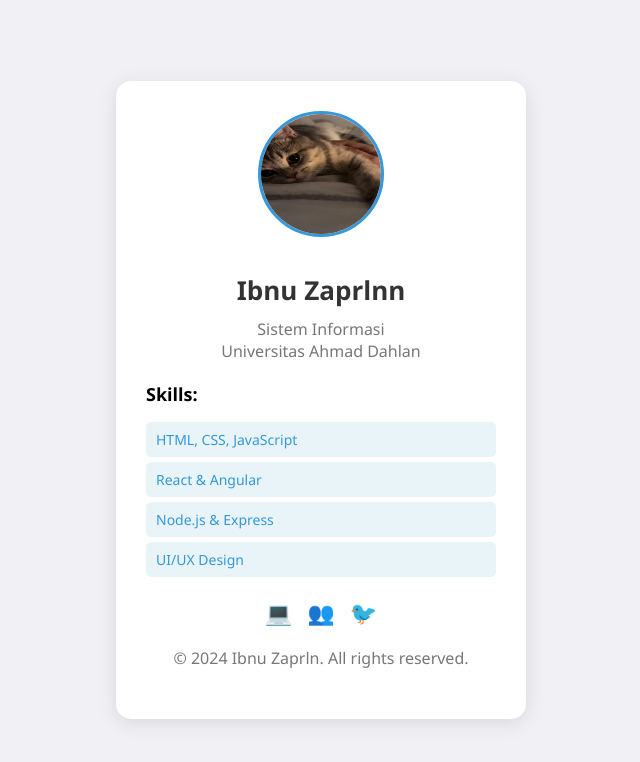
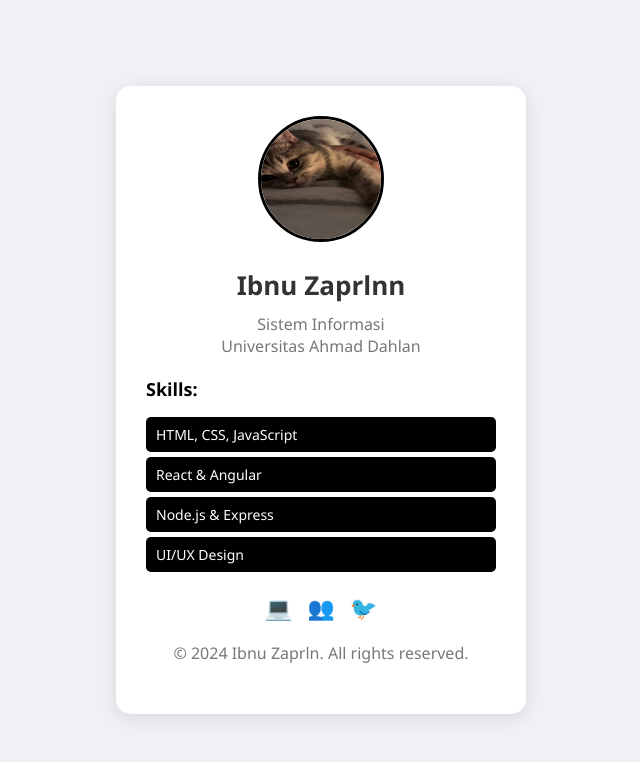
Before and after one commit to Zaprlnn/Ibnu-Zaprln, a plain HTML site: page index.html in a window 1280 px wide. Shown: the whole page, without its empty margins (319-959 px from the left). Drawn offline with Linux system fonts and the light colour scheme.

Commit message:
New Profil

```diff
--- a/index.html
+++ b/index.html
@@ -31,8 +31,8 @@
             border-radius: 50%;
             width: 120px;
             height: 120px;
-            margin-bottom: 20px;
-            border: 3px solid #3498db;
+            margin-bottom: 10px;
+            border: 3px solid #000000;
         }
         h2 {
             margin: 10px 0;
@@ -57,12 +57,12 @@
             padding: 0;
         }
         .skills ul li {
-            background-color: #e8f4f8;
+            background-color: #000000;
             padding: 8px 10px;
             margin: 5px 0;
             border-radius: 5px;
             font-size: 14px;
-            color: #3498db;
+            color: #fefefe;
         }
         .social-icons {
             display: flex;
```
